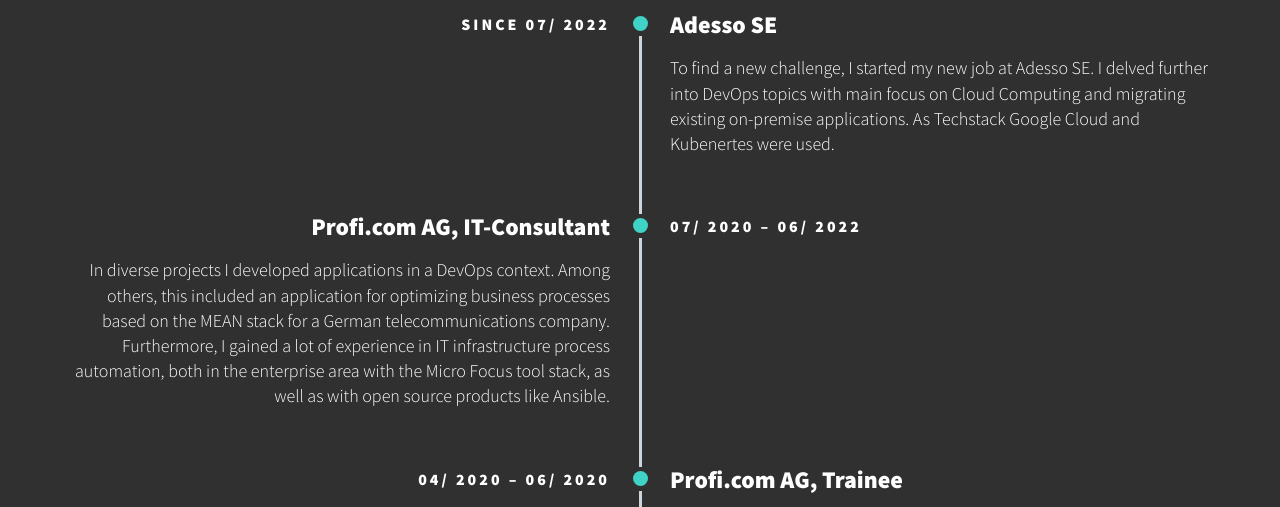
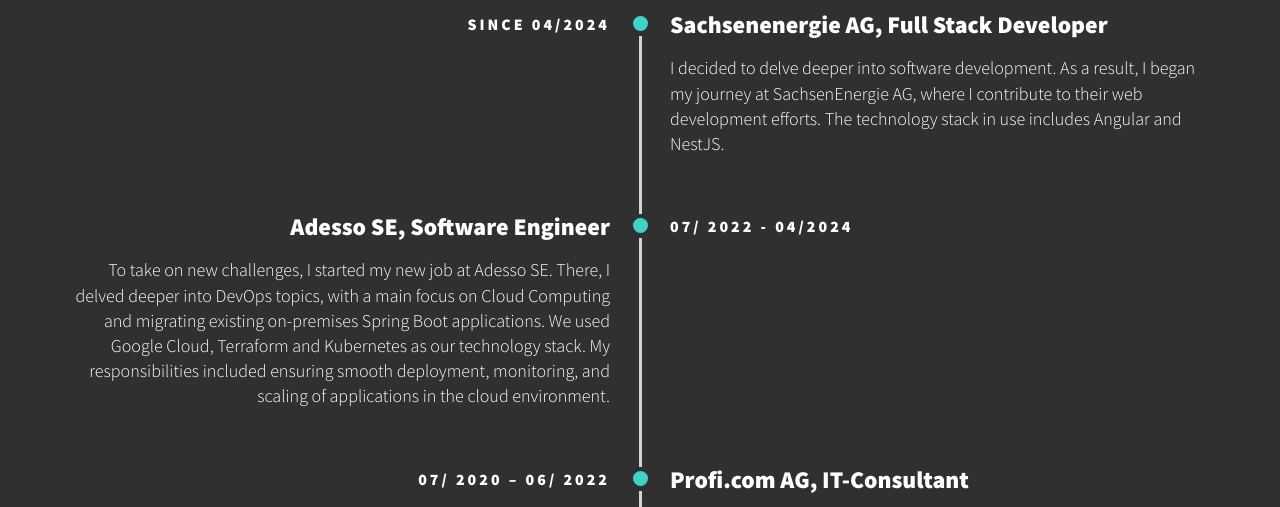
Before and after one commit to Sony2k20/web-portfolio, a plain HTML site: page resume.html in a window 1280 px wide. Shown: the part 439-946 px from the top of the page. Drawn offline with nearby package versions, Linux system fonts and the light colour scheme.

Commit message:
Update resume.html

```diff
--- a/resume.html
+++ b/resume.html
@@ -82,14 +82,28 @@
                     <ul class="timeline timeline-centered">
                         <li data-aos="fade-up" class="timeline-item">
                             <div class="timeline-info">
-                                <span>Since 07/ 2022 </span>
+                                <span>SINCE 04/2024 </span>
                             </div>
                             <div class="timeline-marker"></div>
                             <div class="timeline-content">
-                                <h3 class="timeline-title">Adesso SE</h3>
-                                <p>To find a new challenge, I started my new job at Adesso SE. I delved further into DevOps topics
-                                    with main focus on Cloud Computing and migrating existing on-premise applications.
-                                    As Techstack Google Cloud and Kubenertes were used.
+                                <h3 class="timeline-title">Sachsenenergie AG, Full Stack Developer</h3>
+                                <p>I decided to delve deeper into software development.
+                                    As a result, I began my journey at SachsenEnergie AG, where I contribute to their web development efforts.
+                                    The technology stack in use includes Angular and NestJS.
+                                </p>
+                            </div>
+                        </li>
+                        <li data-aos="fade-up" class="timeline-item">
+                            <div class="timeline-info">
+                                <span>07/ 2022 - 04/2024 </span>
+                            </div>
+                            <div class="timeline-marker"></div>
+                            <div class="timeline-content">
+                                <h3 class="timeline-title">Adesso SE, Software Engineer</h3>
+                                <p>To take on new challenges, I started my new job at Adesso SE. There, I delved deeper into DevOps topics,
+                                    with a main focus on Cloud Computing and migrating existing on-premises Spring Boot applications.
+                                    We used Google Cloud, Terraform and Kubernetes as our technology stack.
+                                    My responsibilities included ensuring smooth deployment, monitoring, and scaling of applications in the cloud environment.
                                 </p>
                             </div>
                         </li>
@@ -250,7 +264,7 @@
             <div data-aos="fade-up" class="skill-box-container">
                 <div class="skill-box">
                     <div class="skill-text">
-                        <strong> Backend</strong> <br> Python, NestJS, Java, Sinequa
+                        <strong> Backend</strong> <br> Python Flask, NestJS, Spring Boot
                     </div>
                 </div>
             </div>
```
